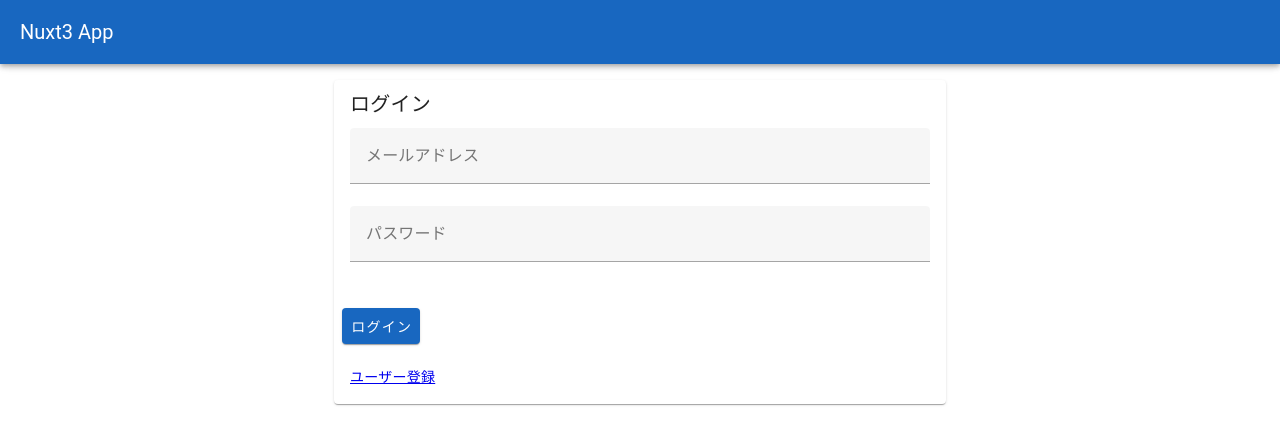
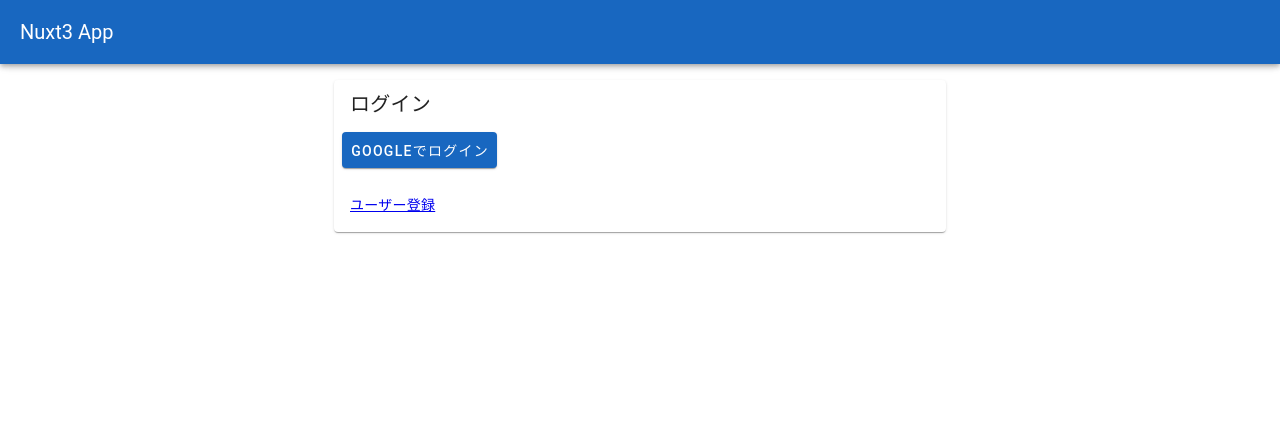
Before and after one commit to yukimasaki/seisan, a Nuxt app in the folder src/seisan/: page /login in a window 1280 px wide. Shown: the top 444 px of the page. Built offline with nearby package versions, Linux system fonts and the light colour scheme.

Commit message:
認証状態の取得処理をmiddleware/requires-auth.global.tsで実装

```diff
--- a/src/seisan/composables/useAuth.ts
+++ b/src/seisan/composables/useAuth.ts
@@ -2,6 +2,7 @@ import {
   getAuth,
   signInWithPopup,
   GoogleAuthProvider,
+  onAuthStateChanged,
 } from 'firebase/auth'
 const useAuth = () => {
   const { createProfile, readProfileAny } = useProfile()
@@ -36,6 +37,7 @@ const useAuth = () => {
         await createProfile({ ...values })
         /** TOOD: メッセージを実装 */
         alert(`ユーザー登録が完了しました。`)
+        navigateTo('/')
       }
     } catch (error) {
       console.log(error)
@@ -43,7 +45,29 @@ const useAuth = () => {
     }
   }
 
-  return { getUser, googleSignUp }
+  const googleSignIn = async () => {
+    const provider = new GoogleAuthProvider()
+    const auth = getAuth()
+    const { user } = await signInWithPopup(auth, provider)
+    console.log(user)
+  }
+
+  const checkAuthState = async () => {
+    const auth = getAuth()
+    onAuthStateChanged(auth, (user) => {
+      if (user) {
+        console.log(`authenticated`)
+        /** TODO: 下記コメントはデバッグのために使用しているので、開発完了後に削除する */
+        console.log(user)
+        navigateTo('/')
+      } else {
+        console.log(`not authenticated`)
+        navigateTo('/login')
+      }
+    })
+  }
+
+  return { getUser, googleSignUp, googleSignIn, checkAuthState }
 }
 
 export default useAuth
--- /dev/null
+++ b/src/seisan/middleware/requires-auth.global.ts
@@ -0,0 +1,4 @@
+export default defineNuxtRouteMiddleware(async () => {
+  const { checkAuthState } = useAuth()
+  await checkAuthState()
+})
--- a/src/seisan/pages/login.vue
+++ b/src/seisan/pages/login.vue
@@ -5,19 +5,6 @@
         <v-card-title>
           ログイン
         </v-card-title>
-        <v-card-text>
-          <v-form>
-            <v-text-field
-              v-model="email"
-              label="メールアドレス"
-            />
-            <v-text-field
-              v-model="password"
-              label="パスワード"
-              type="password"
-            />
-          </v-form>
-        </v-card-text>
         <v-card-actions>
           <v-btn
             variant="elevated"
@@ -27,7 +14,7 @@
             @click="login"
             :loading="loading"
           >
-            ログイン
+            Googleでログイン
           </v-btn>
         </v-card-actions>
         <v-card-text>
@@ -39,4 +26,12 @@
 </template>
 
 <script setup>
+  const loading = ref(false)
+
+  const login = async () => {
+    loading.value = true
+    const { googleSignIn } = useAuth()
+    await googleSignIn()
+    loading.value = false
+  }
 </script>
```
